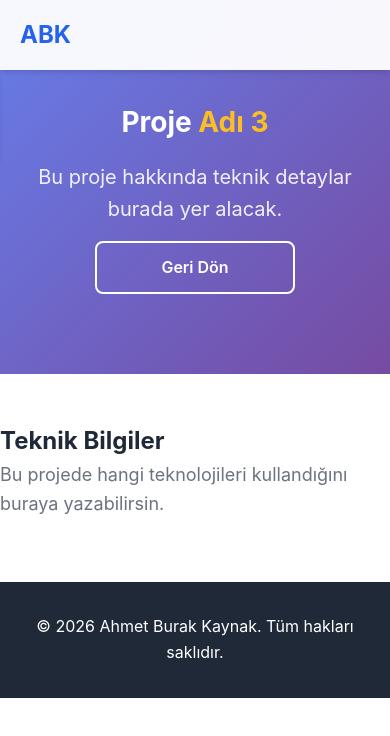
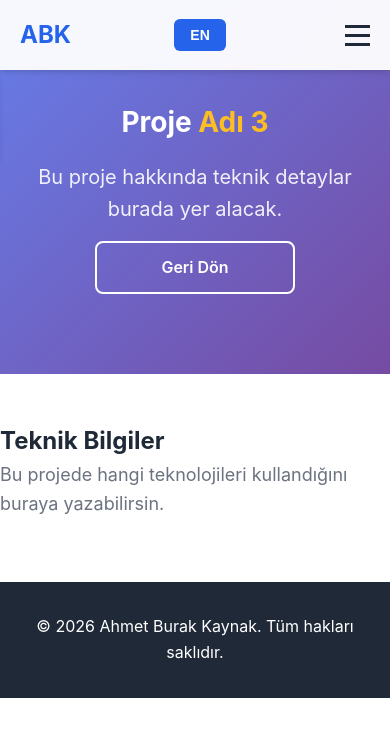
Before and after one commit to ABK7474/myWebsite, a plain HTML site: page proje3/index.html in a window 390 px wide. Drawn offline with Linux system fonts and the light colour scheme.

Commit message:
Update index.html

```diff
--- a/proje3/index.html
+++ b/proje3/index.html
@@ -12,6 +12,14 @@
             <ul class="nav-menu">
                 <li><a href="../#home" class="nav-link">Ana Sayfa</a></li>
             </ul>
+            <button class="lang-toggle" id="langToggle">
+                <span class="lang-text">EN</span>
+            </button>
+            <div class="hamburger">
+                <span class="bar"></span>
+                <span class="bar"></span>
+                <span class="bar"></span>
+            </div>
         </div>
     </nav>
 
```
